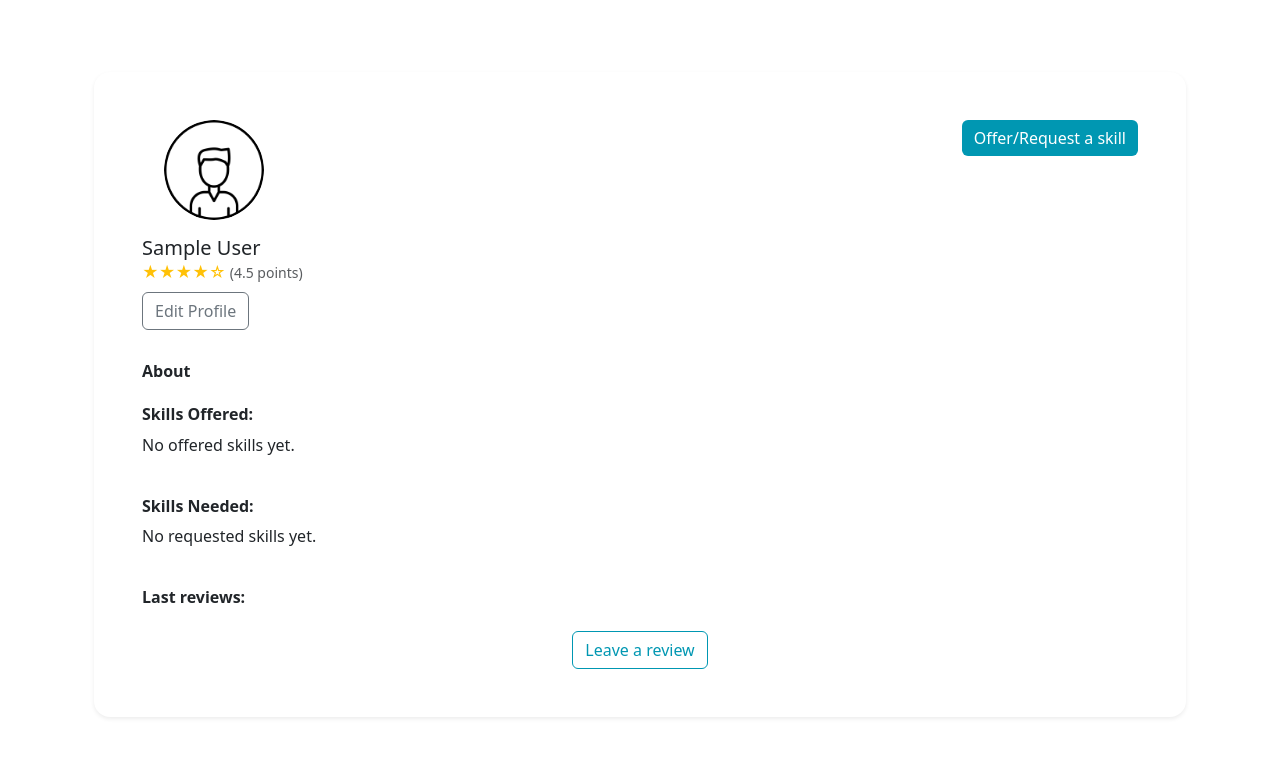
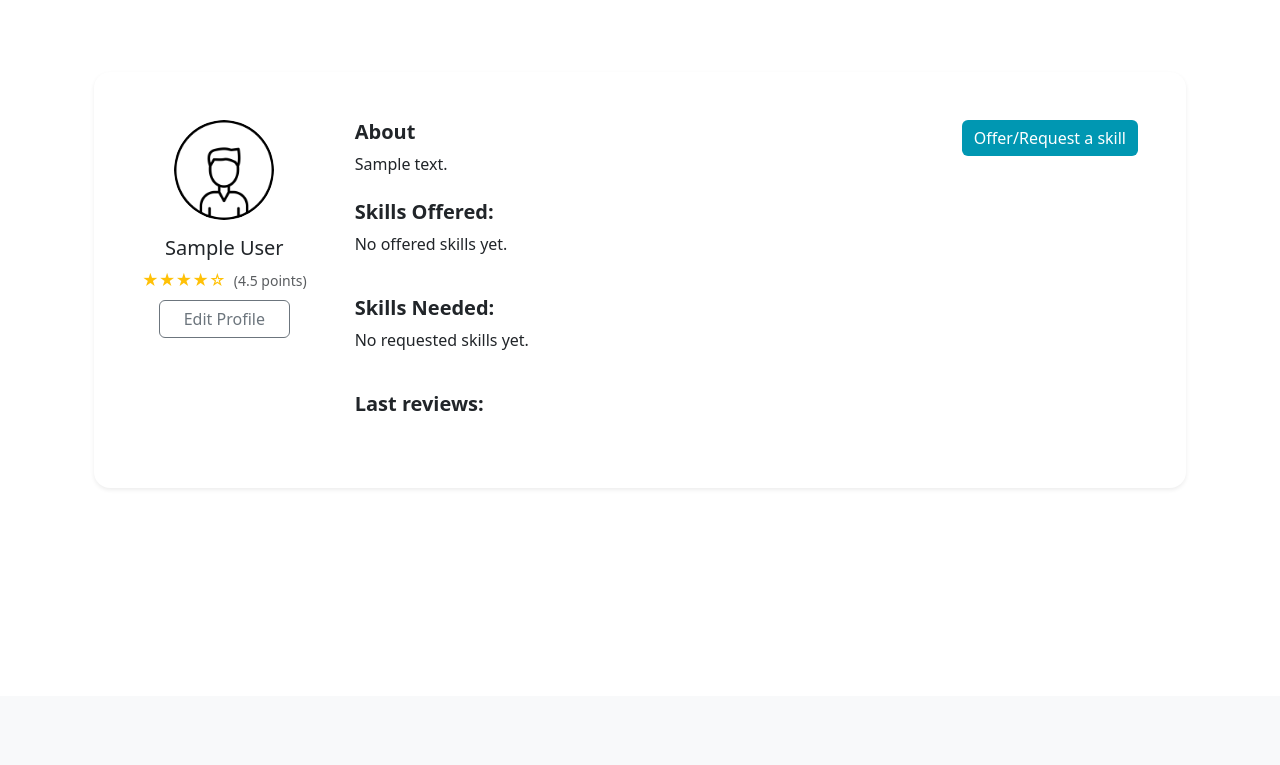
Before and after one commit to Jallala/SkillShare, a Django app: page /accounts/profile/ in a window 1280 px wide. Shown: the part 104-869 px from the top of the page. After the commit the page ends 515 px from the top, so only its background shows below. Run offline with Django 5.2, Linux system fonts and the light colour scheme; a user stored in the database is signed in; tables that the repository leaves empty hold one stand-in row (values such as "Sample post").

Commit message:
styling for profile page

```diff
--- a/accounts/templates/accounts/profile.html
+++ b/accounts/templates/accounts/profile.html
@@ -4,41 +4,45 @@
 {% block content %}
 
 <div class="container py-5">
-  <div class="bg-white rounded-4 shadow-sm p-5">
+  <div
+    class="bg-white rounded-4 shadow-sm p-5 d-flex flex-row justify-content-start"
+  >
     <div class="d-flex justify-content-between align-items-start mb-3">
-      <div class="d-flex flex-column align-items-center justify-content-center">
-        <img src="{% static 'images/avatar.png' %}" alt="Profile Photo" class="rounded-circle me-3 mb-3"
-          style="width: 100px; height: 100px; object-fit: cover;" />
-        <div>
-          <h5 class="mb-0">{{ user.first_name }} {{ user.last_name }}</h5>
-          <div class="text-warning">
+      <div class="d-flex flex-column align-items-center text-center me-5">
+        <img
+          src="{% static 'images/avatar.png' %}"
+          alt="Profile Photo"
+          class="rounded-circle mb-3"
+          style="width: 100px; height: 100px; object-fit: cover;"
+        />
+        <h5 class="mb-2">{{ user.first_name }} {{ user.last_name }}</h5>
+        <div class="text-warning mb-2">
           ★★★★☆
-            <small class="text-muted">(4.5 points)</small>
+          <small class="text-muted ms-1">(4.5 points)</small>
         </div>
         {% if user_is_owner %}
-          <div class="mt-2">
-            <a href="{% url 'edit_profile' %}" class="btn btn-outline-secondary mb-3">
+        <a
+          href="{% url 'edit_profile' %}"
+          class="btn btn-outline-secondary mb-3 px-4"
+        >
           Edit Profile
         </a>
-          </div>
         {% endif %}
       </div>
     </div>
+
     <div>
-        <a href="{% url 'create_skill' %}" class="btn btn-custom">Offer/Request a skill</a>
-      </div>
+      <div class="mb-4">
+        <h5><strong>About</strong></h5>
+        <p>{{ profile.bio }}</p>
       </div>
       <div class="mb-4">
-      <h6><strong>About</strong></h6>
-      <p>{{ user.profile.bio }}</p>
-    </div>
-    <div class="mb-4">
-      <h6><strong>Skills Offered:</strong></h6>
+        <h5><strong>Skills Offered:</strong></h5>
         <div class="row g-3">
           {% for skill in skills_offered %}
           <div class="col-md-6">
             <div class="border rounded p-3 h-100">
-            <h6 class="mb-1"><strong>{{ skill.title }}</strong></h6>
+              <h5 class="mb-1"><strong>{{ skill.title }}</strong></h5>
               <p class="mb-1">{{ skill.description }}</p>
               <p class="mb-2">
                 <strong>Category:</strong>
@@ -62,7 +66,7 @@
       </div>
 
       <div class="mb-4">
-      <h6><strong>Skills Needed:</strong></h6>
+        <h5><strong>Skills Needed:</strong></h5>
         <div class="row g-3">
           {% for skill in skills_needed %}
           <div class="col-md-6">
@@ -86,7 +90,7 @@
       </div>
 
       <div class="mb-4">
-      <h6><strong>Last reviews:</strong></h6>
+        <h5><strong>Last reviews:</strong></h5>
         {% for review in user.reviews_received.all %}
         <div class="border rounded p-3 bg-light mb-2">
           <div class="d-flex justify-content-between align-items-center mb-1">
@@ -97,9 +101,12 @@
         </div>
         {% endfor %}
       </div>
+    </div>
 
-    <div class="text-center">
-      <a href="#" class="btn btn-outine-secondary">Leave a review</a>
+    <div class="ms-auto">
+      <a href="{% url 'create_skill' %}" class="btn btn-custom">
+        Offer/Request a skill
+      </a>
     </div>
   </div>
 </div>
```
Lines whose indentation alone changed are shown as unchanged.
